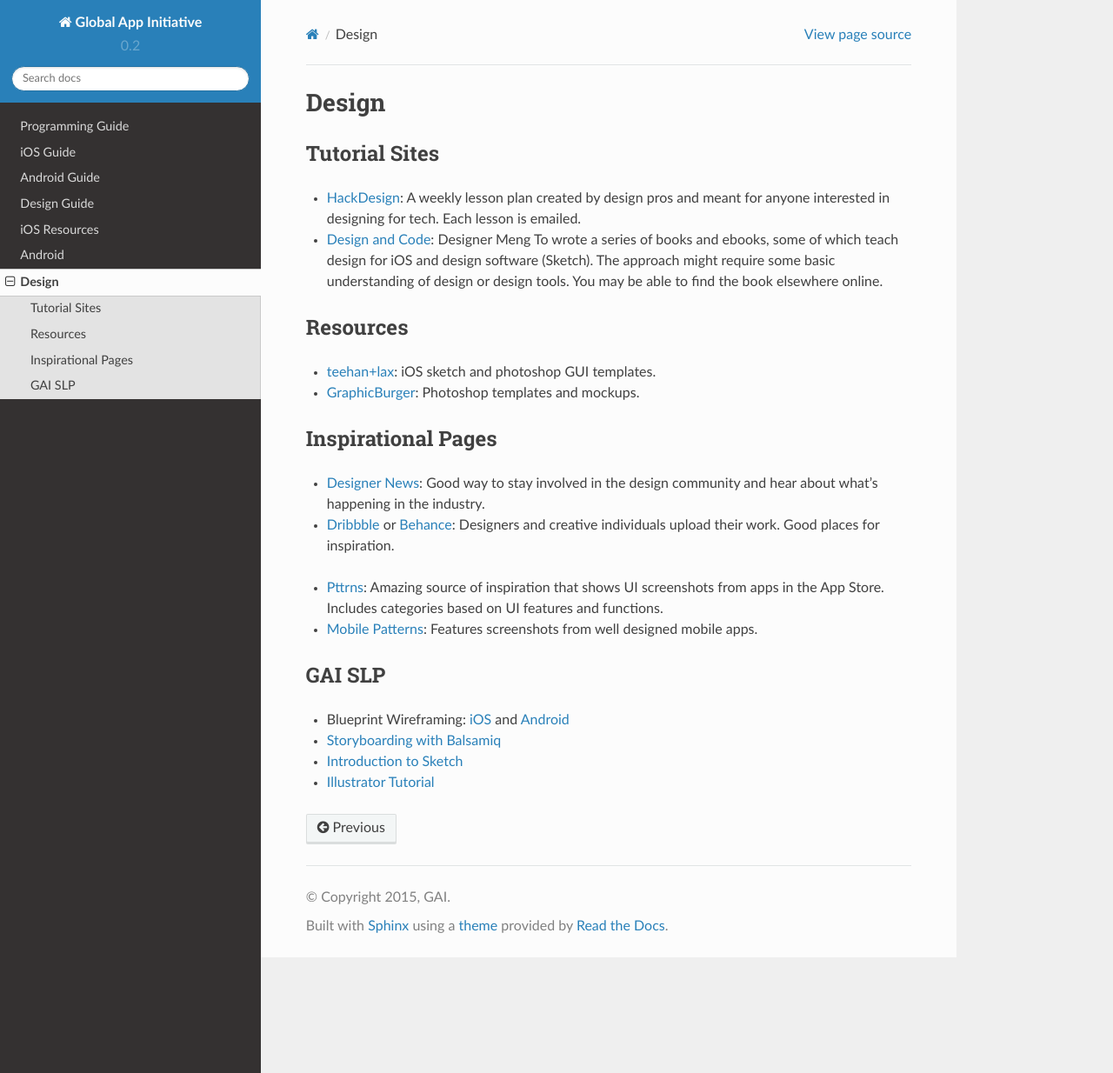
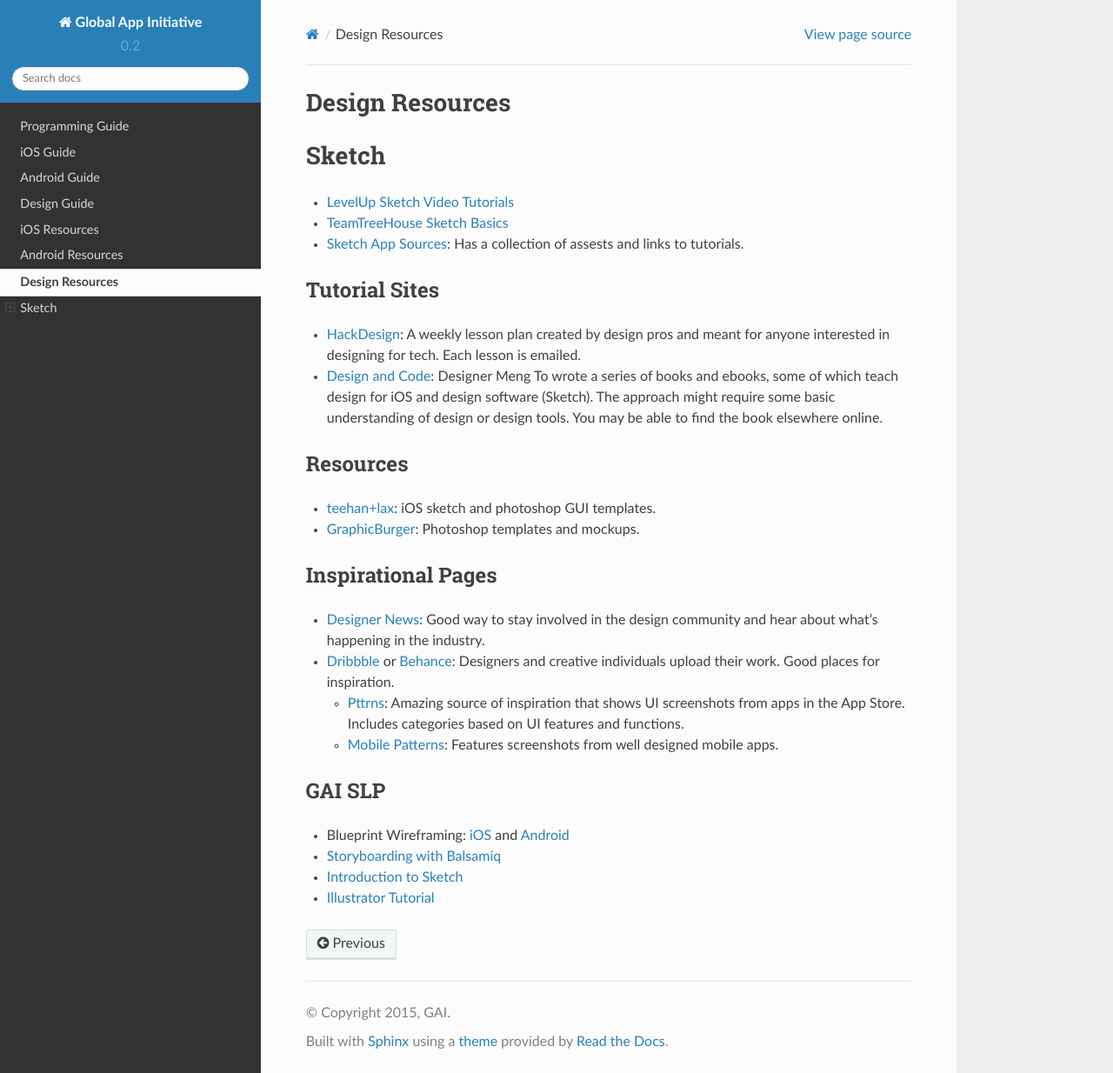
Before and after one commit to GlobalAppInitiative/Education-Resources, a Sphinx documentation site: the page built from docs/resources/design_resources.rst, in a window 1280 px wide and 1234 px high. Shown: the whole window at 87% size. Built offline with Sphinx 7.4.7 and the Read the Docs theme 2.0.0, drawn with Linux system fonts in a browser that asks for light colours; pages that are not in the unit, such as notebooks, are missing from menus.

Commit message:
Updated design resources

```diff
--- a/docs/resources/design_resources.rst
+++ b/docs/resources/design_resources.rst
@@ -1,5 +1,17 @@
-Design
+Design Resources
+================
+
+Sketch
 ======
+
+- `LevelUp Sketch Video Tutorials`_
+- `TeamTreeHouse Sketch Basics`_
+- `Sketch App Sources`_: Has a collection of assests and links to tutorials.
+
+
+.. _`LevelUp Sketch Video Tutorials`: http://leveluptuts.com/tutorials/sketch-3-tutorials
+.. _`TeamTreeHouse Sketch Basics`: http://teamtreehouse.com/library/sketch-basics
+.. _`Sketch App Sources`: http://www.sketchappsources.com/
 
 Tutorial Sites
 --------------
@@ -33,14 +45,12 @@
 
 - `Designer News`_: Good way to stay involved in the design community and hear
   about what's happening in the industry.
-
 - Dribbble_ or Behance_: Designers and creative individuals upload their work.
   Good places for inspiration.
 
-+ Pttrns_: Amazing source of inspiration that shows UI screenshots from apps in
-  the App Store. Includes categories based on UI features and functions.
-
-+ `Mobile Patterns`_: Features screenshots from well designed mobile apps.
+  * Pttrns_: Amazing source of inspiration that shows UI screenshots from apps in
+    the App Store. Includes categories based on UI features and functions.
+  * `Mobile Patterns`_: Features screenshots from well designed mobile apps.
 
 
 .. _Designer News: https://news.layervault.com/
--- a/docs/start/git_guide.rst
+++ b/docs/start/git_guide.rst
@@ -33,6 +33,7 @@
 .. _`git basics course`: http://teamtreehouse.com/library/git-basics
 .. _`Practical Guide to Git`: http://stackoverflow.com/questions/315911/git-for-beginners-the-definitive-practical-guide
 .. _`Think Like a Git`: http://think-like-a-git.net/
+.. _Github: https://github.com/
 
 
 
```
Also changed, not shown: docs/resources/android_resources.rst (+2 -10 lines).
